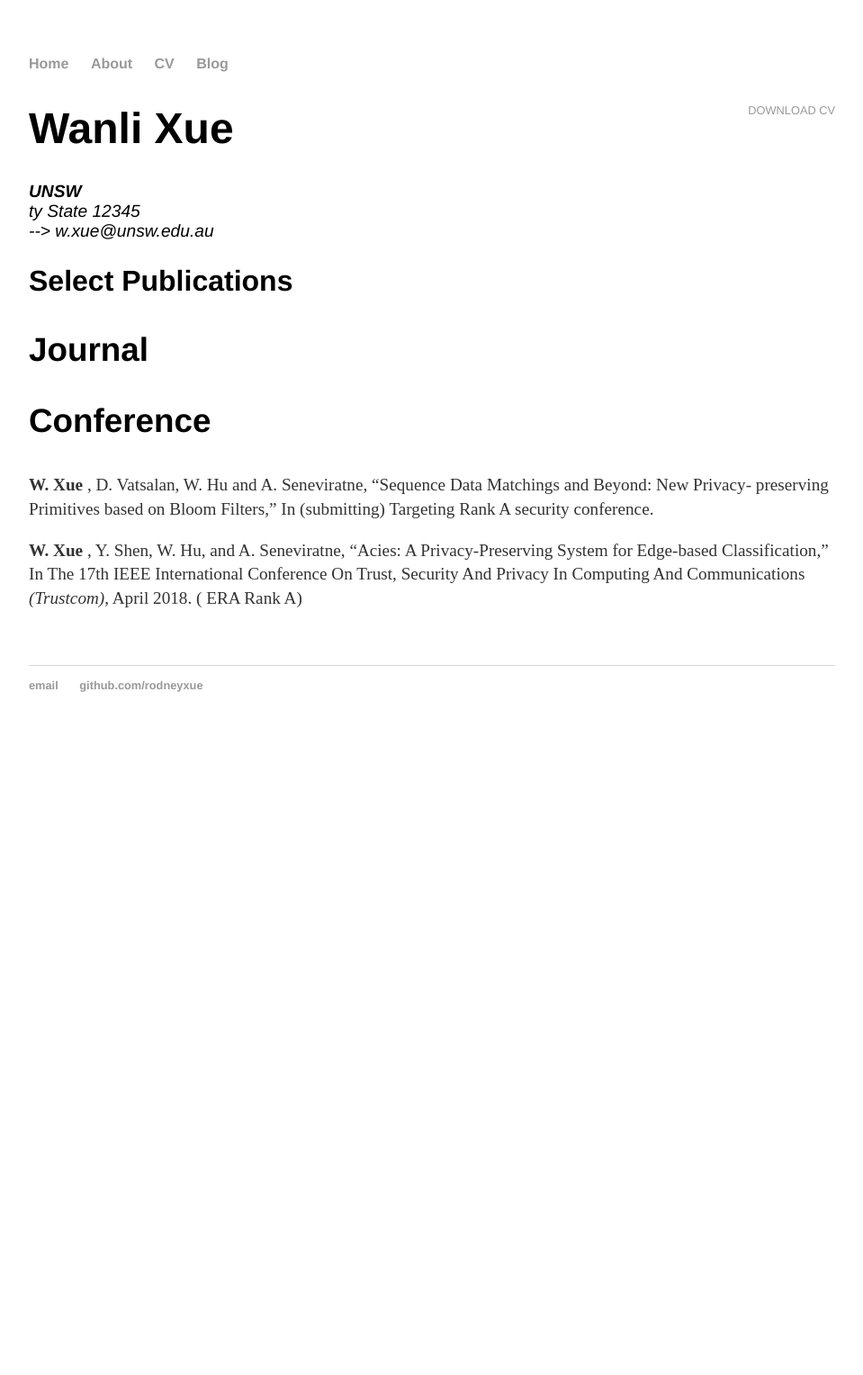
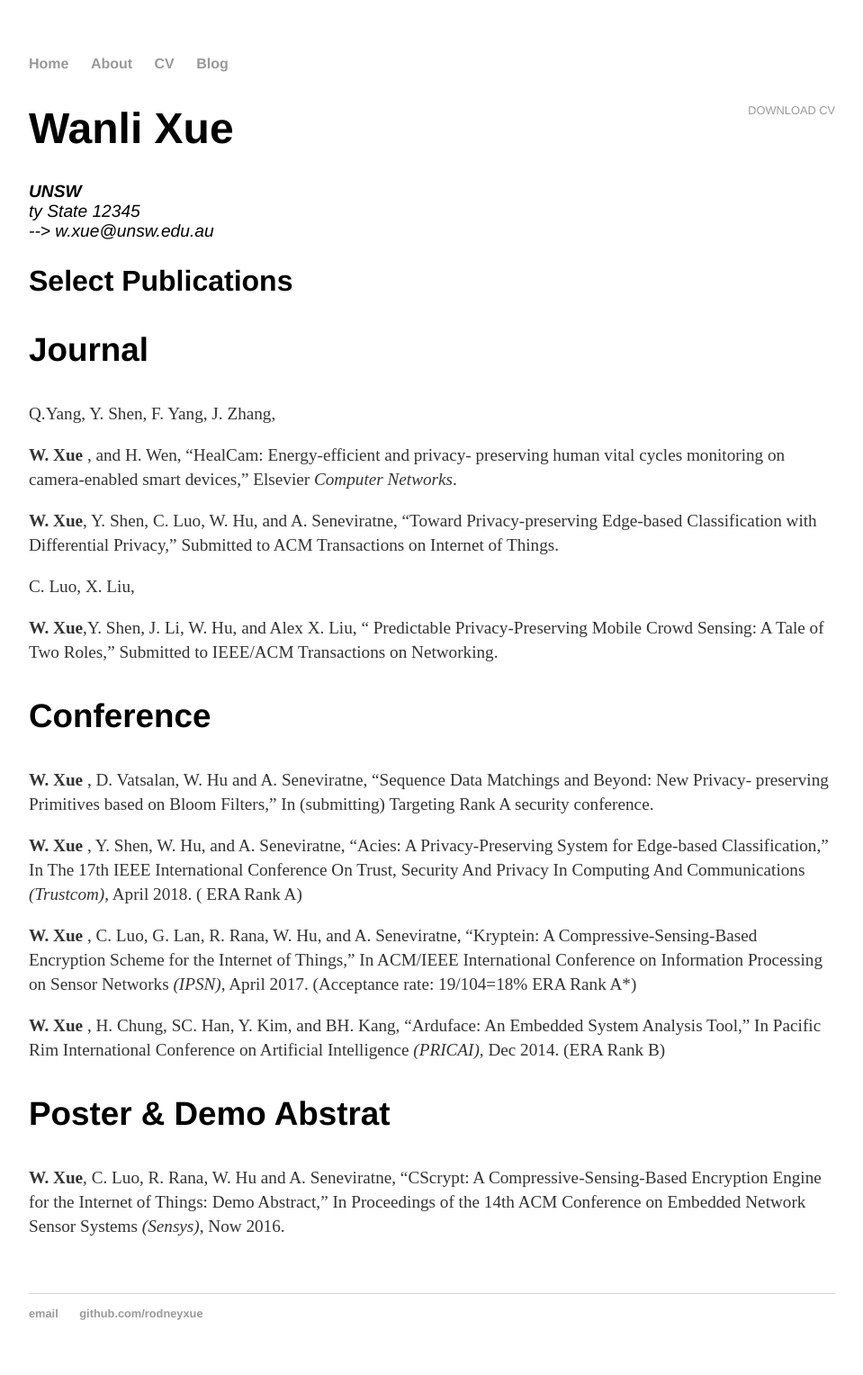
Before and after one commit to WanliXue/WanliXue.github.io, a Jekyll site: the page built from cv/index.html, in a window 1280 px wide. Shown: the whole page at 90% size, without its empty margins (160-1119 px from the left). Built offline with Jekyll 4.4.1, drawn with Linux system fonts in a browser that asks for light colours; before the commit the page ends 900 px from its top, so only the background shows below that.

Commit message:
updated pub

```diff
--- a/cv/index.html
+++ b/cv/index.html
@@ -18,10 +18,22 @@ title: CV of Wanli
 					<h2>Select Publications</h2>
 					<h3> Journal </h3>
 					<!-- <p><strong>Last Name, F.</strong> (204). Title of a Chapter You Wrote for a Book. In I.M Editor (Ed.), <em>The Book I Contributed To</em> (pp. 97-108). City, ST: Publisher Name. Chapter available at: <a href="#">http://permalink</a>. -->
+					<p>Q.Yang, Y. Shen, F. Yang, J. Zhang, <p><strong>W. Xue</strong> , and H. Wen, “HealCam: Energy-efficient and privacy- preserving human vital cycles monitoring on camera-enabled smart devices,” Elsevier <em>Computer Networks</em>.
+
+					<p><strong>W. Xue</strong>, Y. Shen, C. Luo, W. Hu, and A. Seneviratne, “Toward Privacy-preserving Edge-based Classification with Differential Privacy,” Submitted to ACM Transactions on Internet of Things.
+
+					<p>C. Luo, X. Liu, <p><strong>W. Xue</strong>,Y. Shen, J. Li, W. Hu, and Alex X. Liu, “ Predictable Privacy-Preserving Mobile Crowd Sensing: A Tale of Two Roles,” Submitted to IEEE/ACM Transactions on Networking.
 
 					<h3> Conference </h3>
 					<p><strong>W. Xue</strong> , D. Vatsalan, W. Hu and A. Seneviratne, “Sequence Data Matchings and Beyond: New Privacy- preserving Primitives based on Bloom Filters,” In (submitting) Targeting Rank A security conference.
 
+					<p><strong>W. Xue</strong> , Y. Shen, W. Hu, and A. Seneviratne, “Acies: A Privacy-Preserving System for Edge-based Classification,” In The 17th IEEE International Conference On Trust, Security And Privacy In Computing And Communications <em>(Trustcom)</em>, April 2018. ( ERA Rank A)
 
-					<p><strong>W. Xue</strong> , Y. Shen, W. Hu, and A. Seneviratne, “Acies: A Privacy-Preserving System for Edge-based Classification,” In The 17th IEEE International Conference On Trust, Security And Privacy In Computing And Communications <em>(Trustcom)</em>, April 2018. ( ERA Rank A)
+					<p><strong>W. Xue</strong> , C. Luo, G. Lan, R. Rana, W. Hu, and A. Seneviratne, “Kryptein: A Compressive-Sensing-Based Encryption Scheme for the Internet of Things,” In ACM/IEEE International Conference on Information Processing on Sensor Networks <em>(IPSN)</em>, April 2017. (Acceptance rate: 19/104=18% ERA Rank A*)
+
+					<p><strong>W. Xue</strong> , H. Chung, SC. Han, Y. Kim, and BH. Kang, “Arduface: An Embedded System Analysis Tool,” In Pacific Rim International Conference on Artificial Intelligence <em>(PRICAI)</em>, Dec 2014. (ERA Rank B)
+
+					<h3> Poster & Demo Abstrat </h3>
+					<p><strong>W. Xue</strong>, C. Luo, R. Rana, W. Hu and A. Seneviratne, “CScrypt: A Compressive-Sensing-Based Encryption Engine for the Internet of Things: Demo Abstract,” In Proceedings of the 14th ACM Conference on Embedded Network Sensor Systems <em>(Sensys)</em>, Now 2016.
+
 	</div>
```
